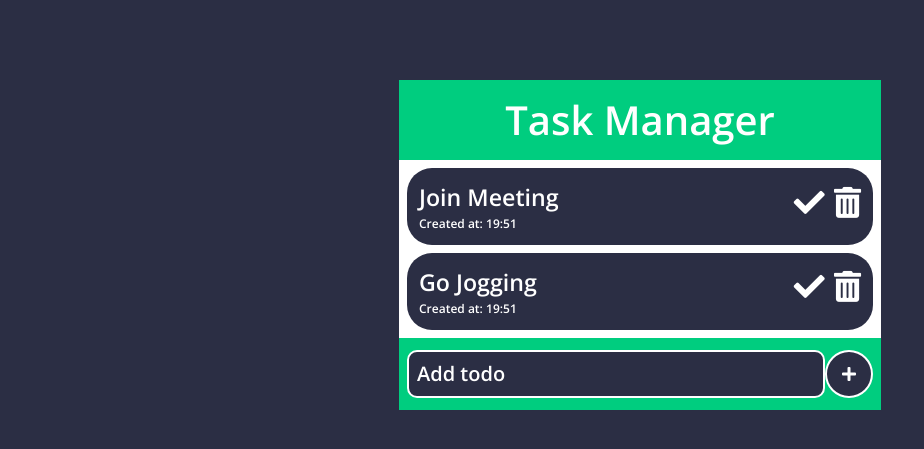
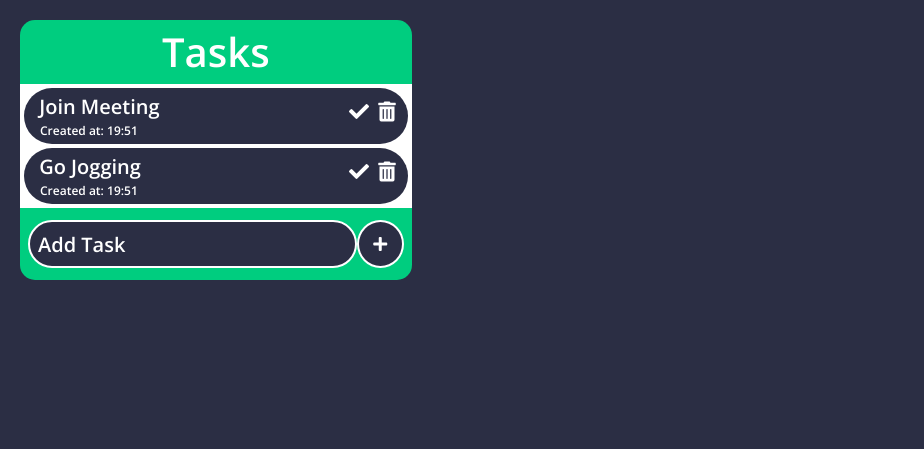
Before and after one commit to Vlad-Mihet/phptodolist, a PHP site: page / in a window 1280 px wide. Shown: the part 48-497 px from the top of the page, without its empty margins (0-924 px from the left). Run offline with PHP 8.4, Linux system fonts and the light colour scheme; the visitor is signed in with stand-in values (Sample User, id 1); data comes from the database, SQL or seed files in the repository; some libraries are stand-ins or nearby versions.

Commit message:
Add files via upload

```diff
--- a/index.php
+++ b/index.php
@@ -28,10 +28,11 @@
 </head>
 <body>
 <?php include ('./components/navbar.php') ?>
-<div class="container">
+<div class="row">
+  <div class="col-lg-4">
   <div class="task-container">
     <div class="header-container">
-      <h1> Task Manager </h1>
+      <h1> Tasks </h1>
     </div>
 
     <?php
@@ -75,20 +76,21 @@
       if ($results_check > 0) {
         while ($row = mysqli_fetch_assoc($results)) {
           $time = substr($row['creation_date'], 11, 5);
-          echo "<div class='list-item d-flex justify-content-between'>" . "<div class='title-time'>" . "<span class='item-title'>" . $row['content'] . "</span>" . "<span class='time'>" . "Created at: " . $time . "</span>" . "</div>" . "<div class='controls'>" . "<a href=''> <i class='fas fa-check fa-lg'></i> </a>" . "<a href='./index.php?{$row['item_id']}'> <i class='fas fa-trash-alt fa-lg'> </i> </a>" . "</div>" . "</div>";
+          echo "<div class='list-item d-flex justify-content-between'>" . "<div class='title-time my-auto'>" . "<span class='item-title'>" . $row['content'] . "</span>" . "<span class='time'>" . "Created at: " . $time . "</span>" . "</div>" . "<div class='controls'>" . "<a href=''> <i class='fas fa-check'></i> </a>" . "<a href='./index.php?{$row['item_id']}'> <i class='fas fa-trash-alt'> </i> </a>" . "</div>" . "</div>";
         }
       }
     ?>
 
     <div class="form-container">
       <form class="d-flex justify-content-between" action="index.php?add_todo" method="post">
-        <input id="addtodo" type="text" name="addtodo" placeholder="Add todo">
+        <input id="addtodo" type="text" name="addtodo" placeholder="Add Task">
         <button class="submit-button" type="submit" name="submit"> <i class="fas fa-plus"></i> </button>
       </form>
     </div>
-
     </div>
-  </div>
+    </div>
+    </div>
+    <div class="col-lg-8"></div>
 
 <script src="https://code.jquery.com/jquery-3.5.1.slim.min.js" integrity="sha384-DfXdz2htPH0lsSSs5nCTpuj/zy4C+OGpamoFVy38MVBnE+IbbVYUew+OrCXaRkfj" crossorigin="anonymous"></script>
 <script src="https://cdn.jsdelivr.net/npm/popper.js@1.16.0/dist/umd/popper.min.js" integrity="sha384-Q6E9RHvbIyZFJoft+2mJbHaEWldlvI9IOYy5n3zV9zzTtmI3UksdQRVvoxMfooAo" crossorigin="anonymous"></script>
--- a/styles/style.css
+++ b/styles/style.css
@@ -52,9 +52,22 @@ body .navbar {
   background-color: #00cd7f;
 }
 
+body .row {
+  margin: 20px 0;
+  padding: 0;
+}
+
+body .row .col-lg-4 {
+  padding-left: 20px;
+}
+
+body .row .col-lg-8 {
+  padding: 0;
+}
+
 #addtodo {
   border: 2px solid #fff;
-  border-radius: 10px;
+  border-radius: 30px;
   padding: 0 0 0 0.5rem;
   font-size: 1.25rem;
   color: #fff;
@@ -80,26 +93,24 @@ body .navbar {
   color: #fff;
 }
 
-.container {
-  width: 40vw;
-  margin-top: 10vh;
-}
-
 .header-container {
-  display: table;
+  border-top-left-radius: 15px;
+  border-top-right-radius: 15px;
+  display: block;
   background-color: #00cd7f;
-  height: 5rem;
   width: 100%;
   text-align: center;
 }
 
 .header-container h1 {
-  display: table-cell;
-  vertical-align: middle;
+  margin-bottom: 0;
+  padding: 1vh 0;
   color: #fff;
 }
 
 .form-container {
+  border-bottom-left-radius: 15px;
+  border-bottom-right-radius: 15px;
   padding: .75rem 0;
   background-color: #00cd7f;
 }
@@ -109,9 +120,21 @@ body .navbar {
 }
 
 .task-container {
+  border-radius: 25px;
   background-color: #fff;
 }
 
+/*
+!!!!!!!!!!!!!!!!!!!!!!!!!!!!!!!!!!!!!!!!!!!!!!!!!!!!!!!!!!!!!!!!!!!!!!!!!!!!!!!!!!!!!!!!!!
+!!!!!!!!!!!!!!!!!!!!!!!!!!!!!!!!!!!!!!!!!!!!!!!!!!!!!!!!!!!!!!!!!!!!!!!!!!!!!!!!!!!!!!!!!!
+!!!!!!!!!!!!!!!!!!!!!!!!!!!!!!!!!!!!!!!!!!!!!!!!!!!!!!!!!!!!!!!!!!!!!!!!!!!!!!!!!!!!!!!!!!
+
+Need to implement a custom scrollbar in case there are more tasks than place on the screen
+
+!!!!!!!!!!!!!!!!!!!!!!!!!!!!!!!!!!!!!!!!!!!!!!!!!!!!!!!!!!!!!!!!!!!!!!!!!!!!!!!!!!!!!!!!!!
+!!!!!!!!!!!!!!!!!!!!!!!!!!!!!!!!!!!!!!!!!!!!!!!!!!!!!!!!!!!!!!!!!!!!!!!!!!!!!!!!!!!!!!!!!!
+!!!!!!!!!!!!!!!!!!!!!!!!!!!!!!!!!!!!!!!!!!!!!!!!!!!!!!!!!!!!!!!!!!!!!!!!!!!!!!!!!!!!!!!!!!
+*/
 .fa-trash-alt {
   vertical-align: middle;
   color: #fff;
@@ -169,17 +192,26 @@ body .navbar {
 }
 
 .list-item {
-  margin: .5rem .5rem;
-  padding: .75rem 0;
-  border-radius: 25px;
+  margin: .5vh .5vh;
+  padding: .5vh 0;
+  border-radius: 30px;
   color: white;
   text-align: center;
   background-color: #2B2E44;
-  font-size: 1.45rem;
+  font-size: 1.25rem;
+}
+
+.list-item .item-title {
+  height: -webkit-fit-content;
+  height: -moz-fit-content;
+  height: fit-content;
+  width: -webkit-fit-content;
+  width: -moz-fit-content;
+  width: fit-content;
 }
 
 .list-item a {
-  padding-right: 0.75rem;
+  padding-right: 1vh;
   vertical-align: middle;
   height: -webkit-fit-content;
   height: -moz-fit-content;
@@ -187,9 +219,27 @@ body .navbar {
   margin-top: 5px;
 }
 
+.list-item .time {
+  font-size: .75rem;
+  padding-left: 2vh;
+}
+
 .list-item span {
-  padding-left: 0.75rem;
+  margin-right: 0;
+  padding-left: 1.9vh;
   display: block;
+}
+
+.list-item .controls {
+  display: block;
+  height: -webkit-fit-content;
+  height: -moz-fit-content;
+  height: fit-content;
+  line-height: 4.2vh;
+}
+
+.list-item .controls a {
+  margin-right: .5vh;
 }
 
 .time {
--- a/styles/style.scss
+++ b/styles/style.scss
@@ -12,7 +12,7 @@ $font: 'Open Sans', sans-serif;
 * {
   box-sizing: border-box;
   margin: 0;
-  padding: 0;;
+  padding: 0;
 }
 
 body {
@@ -21,11 +21,21 @@ body {
   .navbar {
     background-color: $primaryColor;
   }
+  .row {
+    margin: 20px 0;
+    padding: 0;
+    .col-lg-4 {
+      padding-left: 20px;
+    }
+    .col-lg-8 {
+      padding: 0;
+    }
+  }
 }
 
 #addtodo {
   border: 2px solid $secondaryColor;
-  border-radius: 10px;
+  border-radius: 30px;
   padding: 0 0 0 0.5rem;
   font-size: 1.25rem;
   color: $secondaryColor;
@@ -38,25 +48,23 @@ body {
   }
 }
 
-.container {
-  width: 40vw;
-  margin-top: 10vh;
-}
-
 .header-container {
-  display: table;
+  border-top-left-radius: 15px;
+  border-top-right-radius: 15px;
+  display: block;
   background-color: $primaryColor;
-  height: 5rem;
   width: 100%;
   text-align: center;
   h1 {
-    display: table-cell;
-    vertical-align: middle;
+    margin-bottom: 0;
+    padding: 1vh 0;
     color: $secondaryColor;
   }
 }
 
 .form-container {
+  border-bottom-left-radius: 15px;
+  border-bottom-right-radius: 15px;
   padding: .75rem 0;
   background-color: $primaryColor;
   form {
@@ -65,9 +73,20 @@ body {
 }
 
 .task-container {
+  border-radius: 25px;
   background-color: $secondaryColor;
 }
+/*
+!!!!!!!!!!!!!!!!!!!!!!!!!!!!!!!!!!!!!!!!!!!!!!!!!!!!!!!!!!!!!!!!!!!!!!!!!!!!!!!!!!!!!!!!!!
+!!!!!!!!!!!!!!!!!!!!!!!!!!!!!!!!!!!!!!!!!!!!!!!!!!!!!!!!!!!!!!!!!!!!!!!!!!!!!!!!!!!!!!!!!!
+!!!!!!!!!!!!!!!!!!!!!!!!!!!!!!!!!!!!!!!!!!!!!!!!!!!!!!!!!!!!!!!!!!!!!!!!!!!!!!!!!!!!!!!!!!
 
+Need to implement a custom scrollbar in case there are more tasks than place on the screen
+
+!!!!!!!!!!!!!!!!!!!!!!!!!!!!!!!!!!!!!!!!!!!!!!!!!!!!!!!!!!!!!!!!!!!!!!!!!!!!!!!!!!!!!!!!!!
+!!!!!!!!!!!!!!!!!!!!!!!!!!!!!!!!!!!!!!!!!!!!!!!!!!!!!!!!!!!!!!!!!!!!!!!!!!!!!!!!!!!!!!!!!!
+!!!!!!!!!!!!!!!!!!!!!!!!!!!!!!!!!!!!!!!!!!!!!!!!!!!!!!!!!!!!!!!!!!!!!!!!!!!!!!!!!!!!!!!!!!
+*/
 .fa-trash-alt {
   vertical-align: middle;
   color: $secondaryColor;
@@ -121,22 +140,40 @@ body {
 }
 
 .list-item {
-  margin: .5rem .5rem;
-  padding: .75rem 0;
-  border-radius: 25px;
+  margin: .5vh .5vh;
+  padding: .5vh 0;
+  border-radius: 30px;
   color: white;
   text-align: center;
   background-color: $tertiaryColor;
-  font-size: 1.45rem;
+  font-size: 1.25rem;
+  .item-title {
+    height: fit-content;
+    width: fit-content;
+  }
   a {
-    padding-right: 0.75rem;
+    padding-right: 1vh;
     vertical-align: middle;
     height: fit-content;
     margin-top: 5px;
   }
+  .time {
+    font-size: .75rem;
+    padding-left: 2vh;
+  }
   span {
-    padding-left: 0.75rem;
+    margin-right: 0;
+    padding-left: 1.9vh;
     display: block;
+  }
+
+  .controls {
+    display: block;
+    height: fit-content;
+    line-height: 4.2vh;
+    a {
+      margin-right: .5vh;
+    }
   }
 
 }
```
Also changed, not shown: 1 other file.
